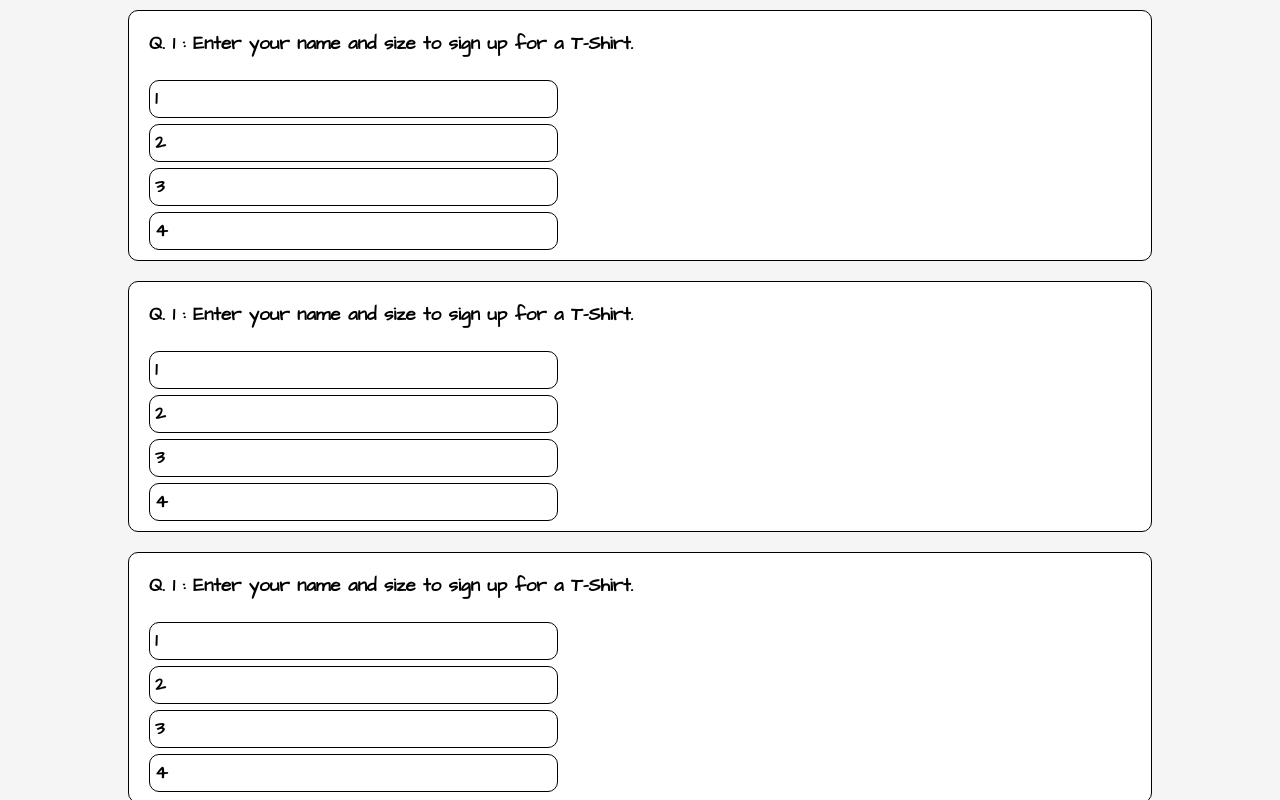
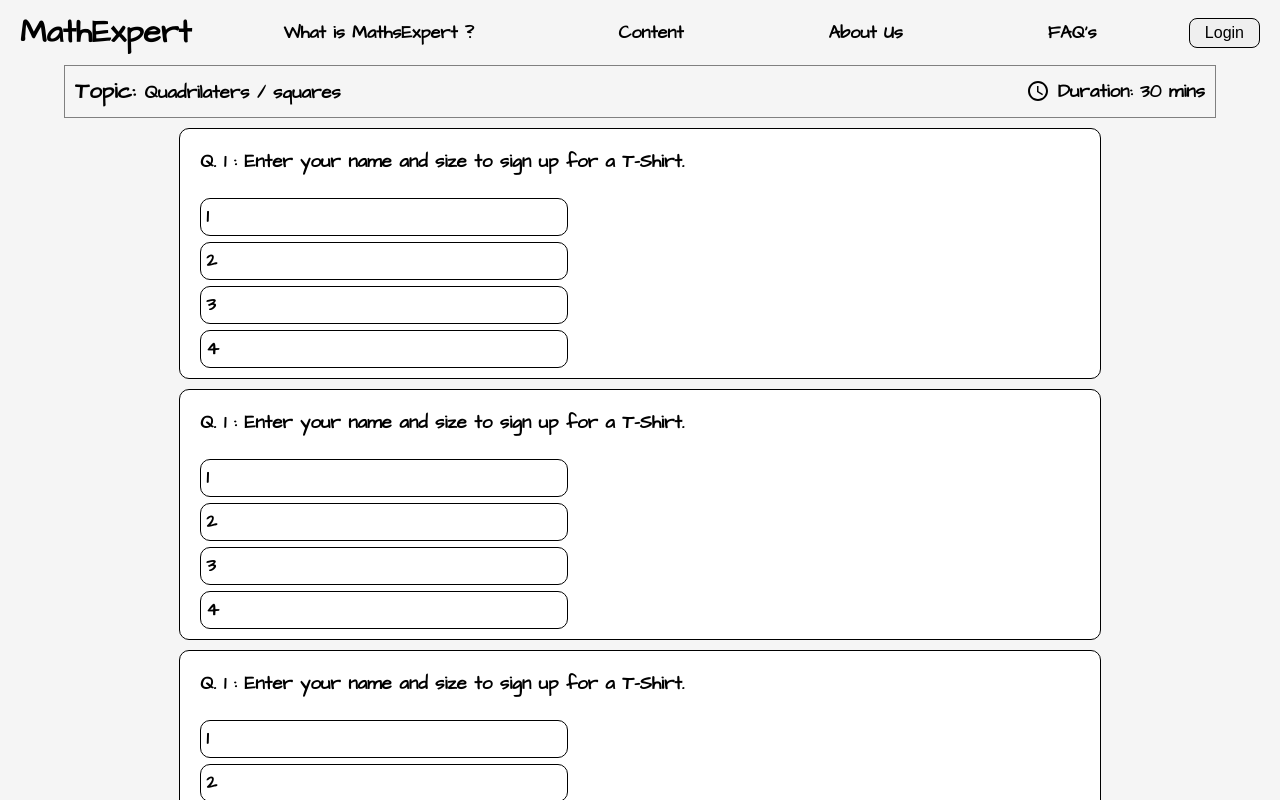
Before and after one commit to tejas2706/mathExpert_client, a React (Create React App) app: page / in a window 1280 px wide. Shown: the top 800 px of the page. Built offline with nearby package versions, Linux system fonts and the light colour scheme; a web font is replaced by a local one.

Commit message:
changes in quiz page

```diff
--- a/src/App.js
+++ b/src/App.js
@@ -13,14 +13,14 @@ import Quiz from './Pages/Quiz';
 function App() {
   return (
     <div className="app__root">
-      {/* <Navbar /> */}
+      <Navbar />
       {/* <TopicDetails /> */}
       {/* <Home/> */}
       {/* <Questions /> */}
       {/* <Quiz /> */}
-      {/* <Footer /> */}
       {/* <QuizQuestion /> */}
       <Quiz />
+      <Footer />
     </div>
   );
 }
--- a/src/Pages/Quiz/index.js
+++ b/src/Pages/Quiz/index.js
@@ -1,11 +1,20 @@
 import React from 'react'
 import "./styles.css"
 import QuizQuestion from "../../Components/QuizQuestion";
+import AccessTimeIcon from '@material-ui/icons/AccessTime';
 
 export default function Quiz() {
     let quizQuestion = [1,2,3,4,5,6,7,8]
     return (
         <div className="quiz__container">
+            <div className="quiz__header">
+                <h3><span>Topic: </span>Quadrilaters / squares</h3>
+                <div className="quiz__duration">
+                    <AccessTimeIcon />
+                    <h3>&nbsp;Duration: 30 mins</h3>
+                </div>
+            </div>
+            <div className="quiz__content">
                 {quizQuestion.map((eachQuestion) => {
                     return (<div className="quiz__eachQuestion">
                         <QuizQuestion />
@@ -13,5 +22,9 @@ export default function Quiz() {
                     })
                 }
             </div>
+            <div className="quiz__submit">
+                <button className="quiz__submitBtn">Submit</button>
+            </div>
+        </div>
     )
 }
--- a/src/Pages/Quiz/styles.css
+++ b/src/Pages/Quiz/styles.css
@@ -4,6 +4,26 @@
     height: 100%;
     width: 100%;
     overflow-y: scroll;
+    margin-top: 65px;
+    align-items: center;
+}
+
+.quiz__header{
+    display: flex;
+    flex-direction: row;
+    align-items: center;
+    justify-content: space-between;
+    width: 90%;
+    border: 1px solid gray;
+    padding: 10px;
+}
+
+.quiz__duration{
+    display: flex;
+}
+
+.quiz__content{
+    width: 90%;
 }
 
 .quiz__eachQuestion{
```
Lines whose indentation alone changed are shown as unchanged.
